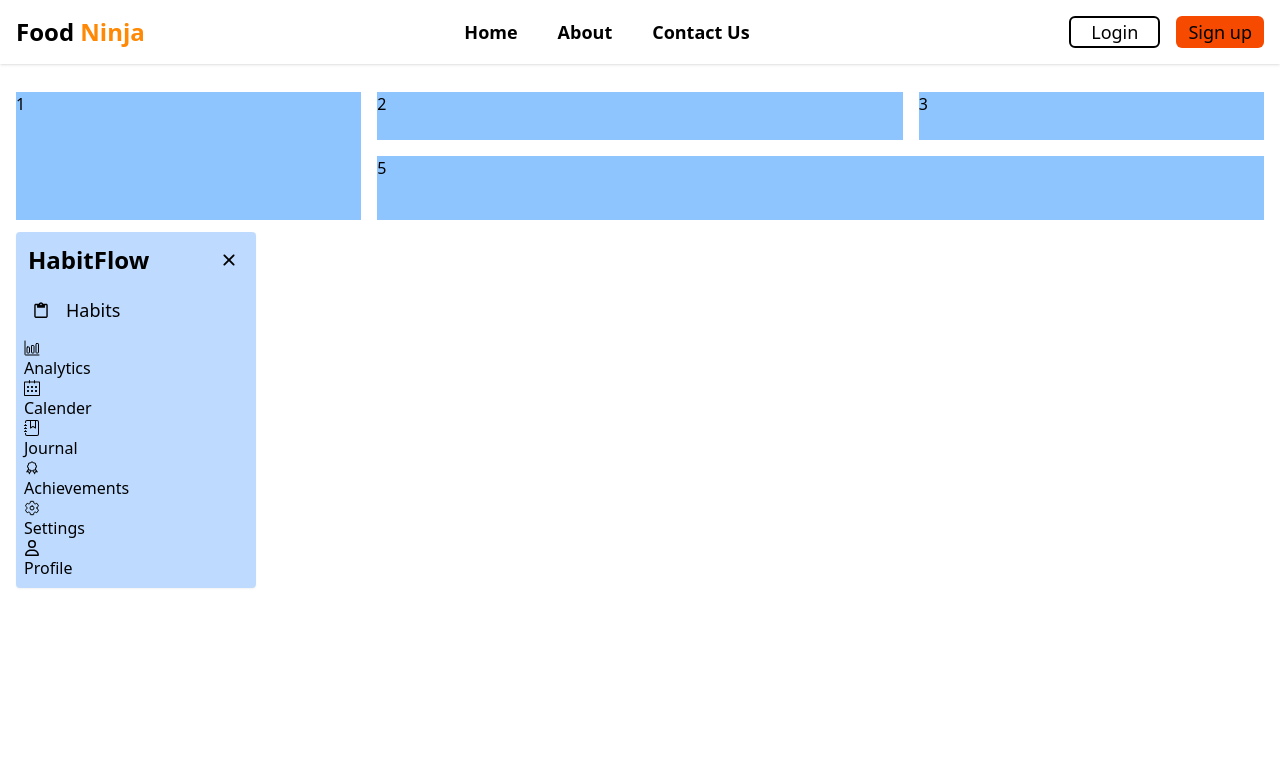
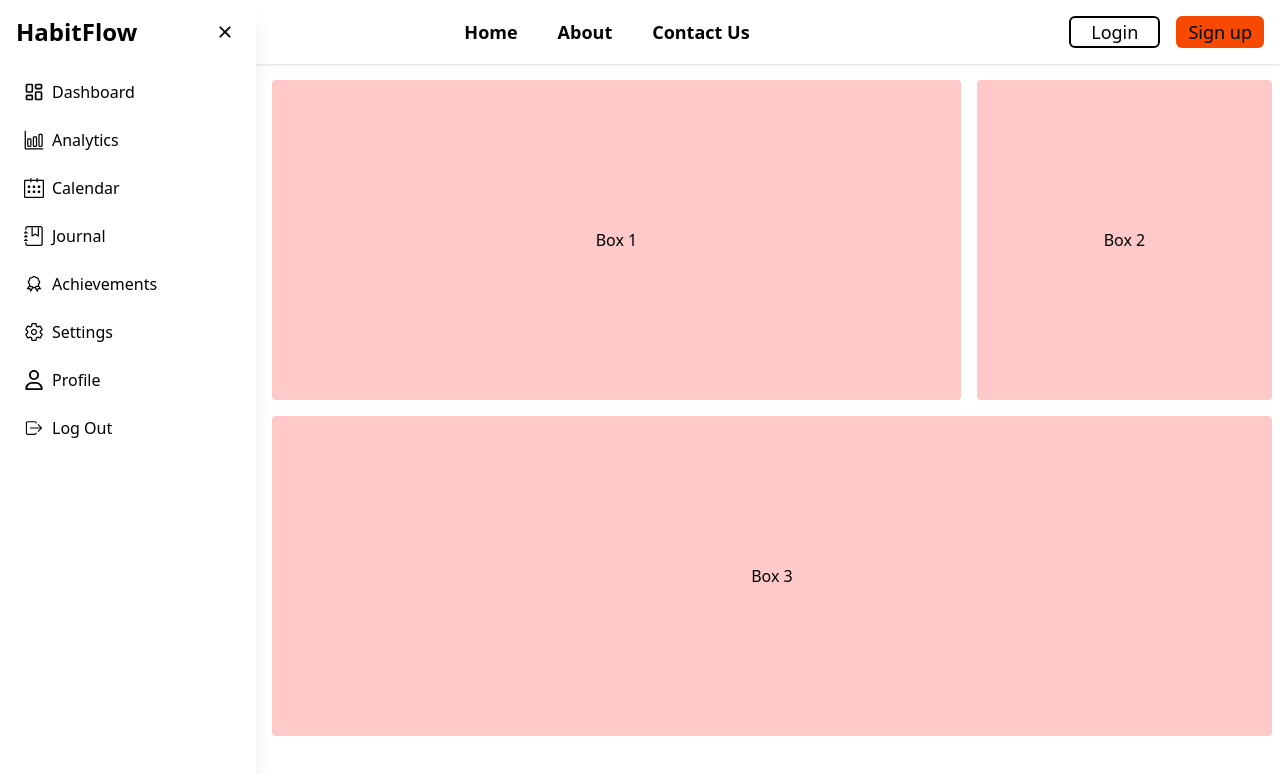
Before and after one commit to juliusmwas/NinjaFood, a React (Vite) app: page / in a window 1280 px wide. Shown: the top 774 px of the page. Built offline with nearby package versions, Linux system fonts and the light colour scheme.

Commit message:
made the dashboard link content

```diff
--- a/src/Components/Dashboard.jsx
+++ b/src/Components/Dashboard.jsx
@@ -1,70 +1,83 @@
 import { IoIosClose } from "react-icons/io";
-import { IoMdClipboard } from "react-icons/io";
+import { LuLayoutDashboard } from "react-icons/lu";
 import { IoBarChartOutline } from "react-icons/io5";
 import { SlCalender } from "react-icons/sl";
 import { BsJournalBookmark } from "react-icons/bs";
 import { LiaAwardSolid } from "react-icons/lia";
 import { IoSettingsOutline } from "react-icons/io5";
 import { FaRegUser } from "react-icons/fa6";
+import { IoIosLogOut } from "react-icons/io";
 
-
-function Dashboard (){
-    return(
-        <div className="p-4 ">
-            <div className="grid grid-cols-7 grid-rows-9 gap-4 py-3">
-                <div className="col-span-2 row-span-9 bg-blue-300">1</div>
-                <div className="col-span-3 row-span-4 col-start-3 bg-blue-300">2</div>
-                <div className="col-span-2 row-span-4 col-start-6 bg-blue-300">3</div>
-                <div className="col-span-5 row-span-5 col-start-3 row-start-5 bg-blue-300">5</div>
+function Dashboard() {
+  return (
+    <div className="flex">
+      {/* Sidebar */}
+      <div className="fixed top-0 left-0 h-screen w-64 bg-white shadow-xl">
+        <nav className="p-4 font-roboto">
+          <div className="flex items-center justify-between pb-6">
+            <h1 className="text-2xl font-bold">HabitFlow</h1>
+            <IoIosClose className="text-3xl cursor-pointer" />
           </div>
 
-            <div className="bg-blue-200 w-60 rounded shadow-xs " >
-                <nav className="p-2 font-roboto">
-                    <div className="flex items-center justify-between p-1">
-                        <h1 className="text-2xl font-bold ">HabitFlow</h1>
-                        <IoIosClose className="text-3xl  font-bold cursor-pointer" />
+          <div className="space-y-2">
+            <div className="flex items-center gap-2 p-2 cursor-pointer hover:bg-blue-950 hover:text-white rounded">
+              <LuLayoutDashboard className="text-xl" />
+              <span>Dashboard</span>
+            </div>
+            <div className="flex items-center gap-2 p-2 cursor-pointer hover:bg-blue-950 hover:text-white rounded">
+              <IoBarChartOutline className="text-xl" />
+              <span>Analytics</span>
+            </div>
+            <div className="flex items-center gap-2 p-2 cursor-pointer hover:bg-blue-950 hover:text-white rounded">
+              <SlCalender className="text-xl" />
+              <span>Calendar</span>
+            </div>
+            <div className="flex items-center gap-2 p-2 cursor-pointer hover:bg-blue-950 hover:text-white rounded">
+              <BsJournalBookmark className="text-xl" />
+              <span>Journal</span>
+            </div>
+            <div className="flex items-center gap-2 p-2 cursor-pointer hover:bg-blue-950 hover:text-white rounded">
+              <LiaAwardSolid className="text-xl" />
+              <span>Achievements</span>
+            </div>
+            <div className="flex items-center gap-2 p-2 cursor-pointer hover:bg-blue-950 hover:text-white rounded">
+              <IoSettingsOutline className="text-xl" />
+              <span>Settings</span>
+            </div>
+            <div className="flex items-center gap-2 p-2 cursor-pointer hover:bg-blue-950 hover:text-white rounded">
+              <FaRegUser className="text-xl" />
+              <span>Profile</span>
+            </div>
+            <div className="flex items-center gap-2 p-2 cursor-pointer hover:bg-blue-950 hover:text-white rounded">
+              <IoIosLogOut className="text-xl" />
+              <span>Log Out</span>
+            </div>
+          </div>
+        </nav>
       </div>
 
-                    <div>
-                        <div className="flex gap-4 items-center py-4 p-2 text-lg cursor-pointer hover:bg-blue-700">
-                            <div><IoMdClipboard /></div>
-                            <span>Habits</span>
+      {/* Main Content */}
+      <div className="ml-64 p-4 w-full">
+        {/* Content wrapper ensures equal alignment */}
+        <div className="max-w-[1000px]">
+          {/* First row: Box 1 (larger) + Box 2 (smaller) */}
+          <div className="flex gap-4 mb-4">
+            <div className="bg-red-200 h-80 w-[700px] rounded flex items-center justify-center">
+              <h1>Box 1</h1>
+            </div>
+            <div className="bg-red-200 h-80 w-[300px] rounded flex items-center justify-center">
+              <h1>Box 2</h1>
+            </div>
           </div>
 
-                        <div>
-                            <div><IoBarChartOutline /></div>
-                            <div>Analytics</div>
+          {/* Second row: Box 3 spans the same total width */}
+          <div className="bg-red-200 h-80 w-[1000px] rounded flex items-center justify-center">
+            <h1>Box 3</h1>
           </div>
-
-                        <div>
-                            <span><SlCalender /></span>
-                            <span>Calender</span>
         </div>
-
-                        <div>
-                            <span><BsJournalBookmark /></span>
-                            <span>Journal</span>
-                        </div>
-
-                        <div>
-                            <span><LiaAwardSolid /></span>
-                            <span>Achievements</span>
-                        </div>
-
-                        <div>
-                            <span><IoSettingsOutline /></span>
-                            <span>Settings</span>
-                        </div>
-
-                        <div>
-                            <span><FaRegUser /></span>
-                            <span>Profile</span>
-                        </div>
-
-                    </div>
-                </nav>
       </div>
     </div>
   );
 }
+
 export default Dashboard;
```
Lines whose indentation alone changed are shown as unchanged.
